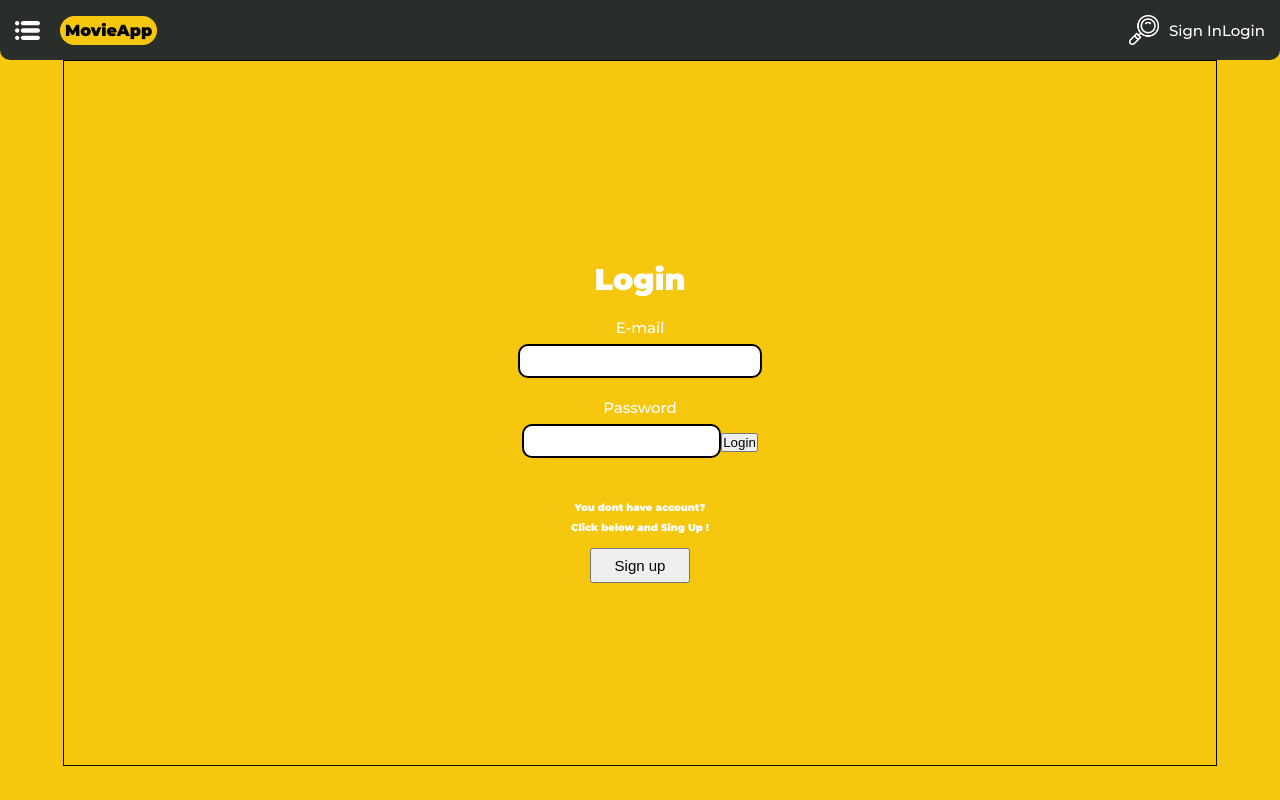
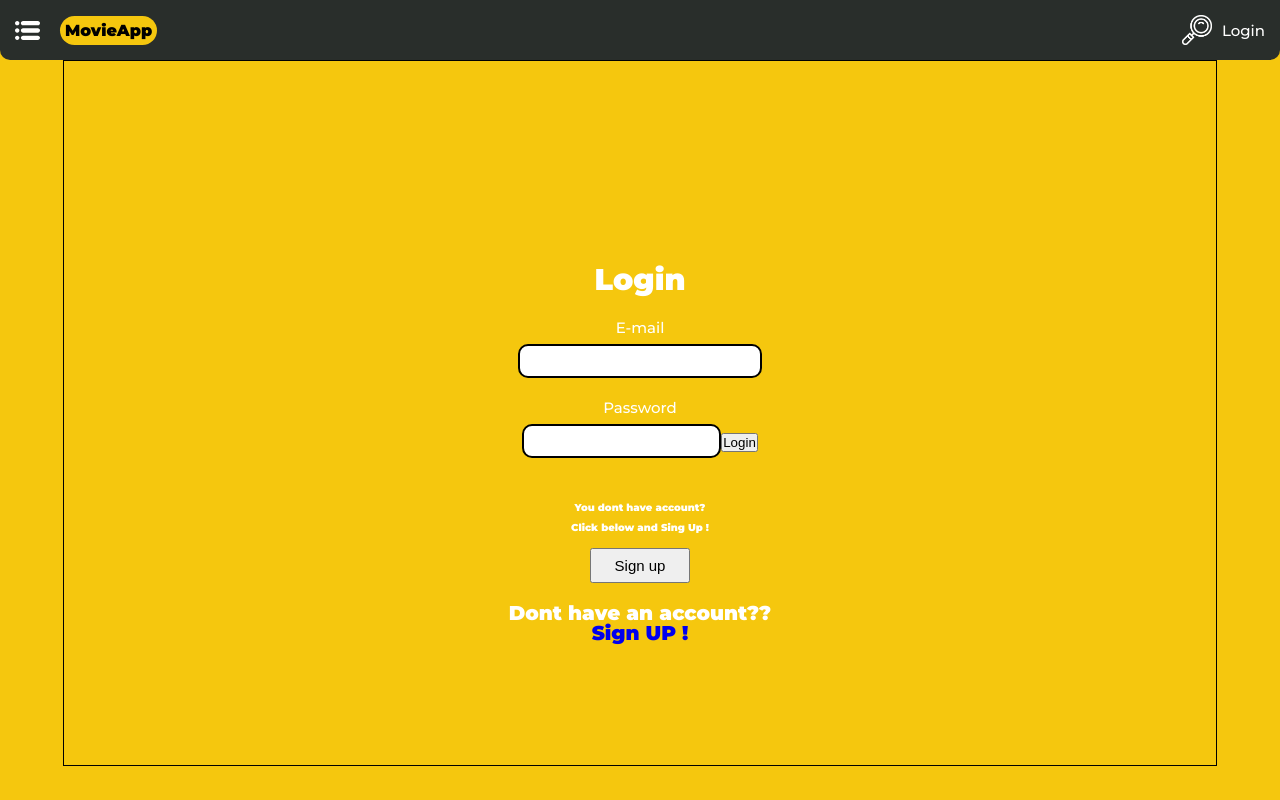
Before and after one commit to BlazikeNFront/MovieApp, a Vue app: page /login in a window 1280 px wide. Built offline with nearby package versions, Linux system fonts and the light colour scheme.

Commit message:
Added  possibility to rate show and stores this information in firestore backend

```diff
--- a/src/components/UI/RateForm.vue
+++ b/src/components/UI/RateForm.vue
@@ -51,29 +51,58 @@
       @click="handleRate(10)"
     />
   </form>
+  <p v-if="!userId">
+    U need to be logged in to rate shows. Click
+    <router-link to="/login">here to sign in</router-link>
+  </p>
 </template>
 <script>
 export default {
   props: ["Id", "isM"],
+
   mounted() {
     this.form = Array.from(this.$refs.form.children);
-    console.log(this.Id, this.isM);
   },
+
   data() {
     return {
       formRate: null,
       form: null,
       isMovie: this.isM,
       showId: this.Id,
+      userID: this.$store.getters["userId"],
     };
   },
+
   methods: {
     async handleRate(val) {
+      if (!this.userId) {
+        return;
+      }
+      this.formRate = val;
+
       this.form.forEach((element) => element.classList.remove("checked"));
       for (let i = 0; i < val; i++) {
         this.form[i].classList.add("checked");
       }
-      console.log(this.showId);
+
+      const isMovie = this.isMovie ? "Movie" : "TvShow";
+
+      const response = await fetch(
+        `https://movieapp-9f058-default-rtdb.firebaseio.com/${this.userID}/ratedShows/${isMovie}/${this.showId}.json`,
+        {
+          method: "PUT",
+          body: this.formRate,
+        }
+      );
+      if (!response.ok) {
+        console.log("ERROR RESPONSE IN HandleRate METHOD(RATEFORM COMPONENT)");
+      }
+    },
+  },
+  computed: {
+    userId() {
+      return this.$store.getters["isAuth"];
     },
   },
 };
@@ -85,6 +114,7 @@ form {
   width: 18rem;
   background-color: black;
   justify-content: center;
+  margin: 0 auto;
 }
 .expli {
   margin: 0.2rem;
@@ -96,9 +126,4 @@ form {
 .checked {
   color: yellow;
 }
-
-/* .expli:hover ~ .expli,
-.expli:hover ~ .expli ~ .expli {
-  color: #fd4;
-} */
 </style>
--- a/src/components/layout/TheHeader.vue
+++ b/src/components/layout/TheHeader.vue
@@ -14,11 +14,6 @@
     <div class="headerBox" v-if="!searchBar">
       <button class="searchButton" @click="toggleSearchOption"></button>
       <div v-if="!isAuth">
-        <router-link to="/signUp">
-          <base-button CSS="common headerSignIn"
-            >Sign In</base-button
-          ></router-link
-        >
         <router-link to="/login">
           <base-button CSS="common headerSignIn"
             >Login</base-button
--- a/src/pages/DetailsView.vue
+++ b/src/pages/DetailsView.vue
@@ -29,11 +29,7 @@
         </div>
         <div class="additionalInfo">
           <p>Your Rate:</p>
-          <rate-form
-            class="form"
-            :isM="true"
-            :Id="showInformations.id"
-          ></rate-form>
+          <rate-form :isM="true" :Id="showInformations.id"></rate-form>
           <div class="genre">
             <h4>Genres:</h4>
             <p
@@ -72,11 +68,7 @@
         <div class="overView">
           {{ showInformations.overview }}
         </div>
-        <rate-form
-          class="form"
-          :isM="false"
-          :Id="showInformations.id"
-        ></rate-form>
+        <rate-form :isM="false" :Id="showInformations.id"></rate-form>
         <div class="additionalInfo">
           <h4>Seasons:</h4>
           <div class="seasonsInfo">
--- a/src/pages/userAuth.vue
+++ b/src/pages/userAuth.vue
@@ -18,6 +18,9 @@
     </form>
     <h4>You dont have account? Click below and Sing Up !</h4>
     <base-button CSS="userAuth" class="signup">Sign up</base-button>
+    <h4 class="signUpText">
+      Dont have an account?? <router-link to="/signUp">Sign UP !</router-link>
+    </h4>
   </section>
 </template>
 
@@ -68,6 +71,14 @@ section {
   flex-direction: column;
   align-items: center;
 }
+.signUpText {
+  width: 30rem;
+  font-size: 2rem;
+}
+
+a {
+  text-decoration: none;
+}
 h3 {
   font-size: 3rem;
 }
--- a/src/store/Authentication/index.js
+++ b/src/store/Authentication/index.js
@@ -98,8 +98,12 @@ export default {
 
     getters:{
         isAuth(state) {
-            console.log(state.userId)
+
             return !!state.userId
+        },
+
+        userId(state) {
+            return state.userId
         }
     },
 
--- a/src/store/ShowDetails/ShowDeatils.js
+++ b/src/store/ShowDetails/ShowDeatils.js
@@ -7,13 +7,18 @@ const showDetails = {
     state() {
         return {
             showInformations: null,
-            detailVie:false,
+            detailVie: false,
+            showRate:false,
         }
     },
     mutations: {
         updateShowInformations(state, payload) {
 
             state.showInformations = payload
+        },
+
+        updateShowRate(state, payload) {
+            state.showRate = payload
         }
     },
     actions: {
@@ -37,7 +42,9 @@ const showDetails = {
                 console.log(e)
             }
 
-        }
+        },
+
+
     },
     getters: {
         showInformations(state){
```
Also changed, not shown: src/pages/UserAccountDetails.vue (added, +25 -0 lines).
